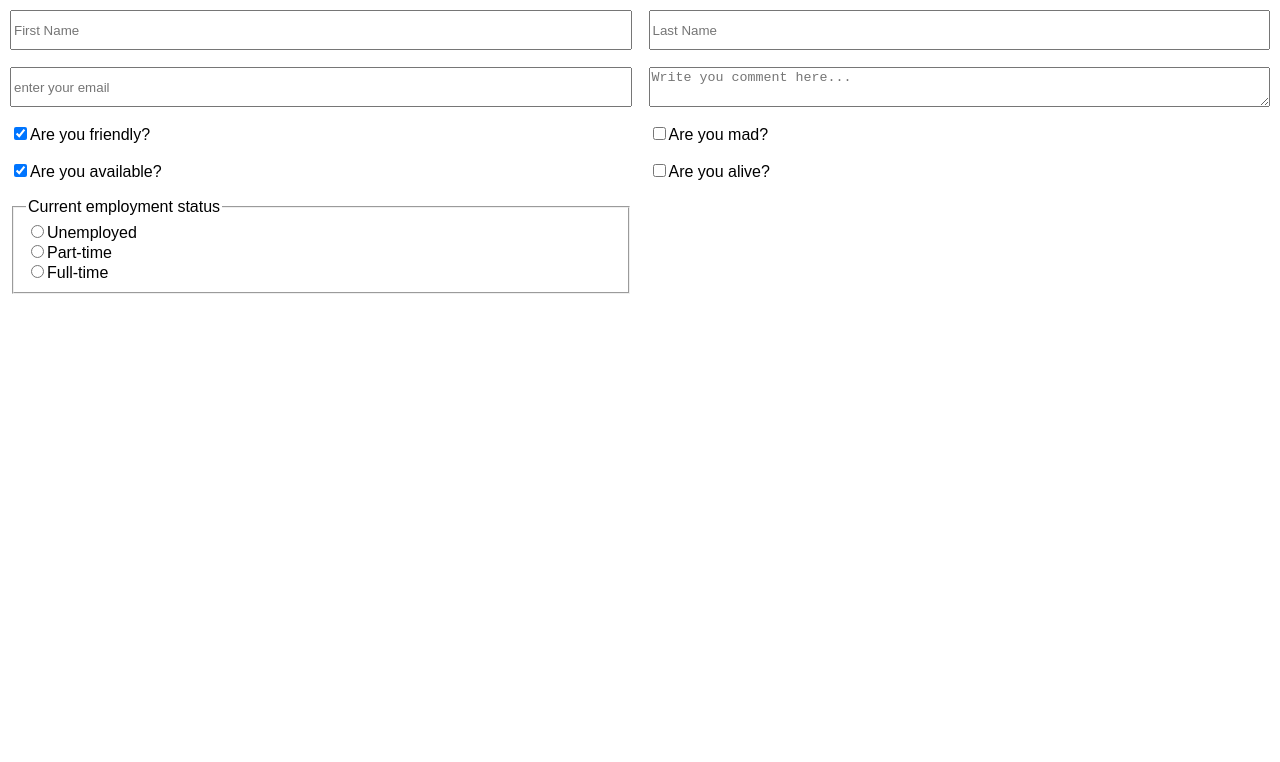
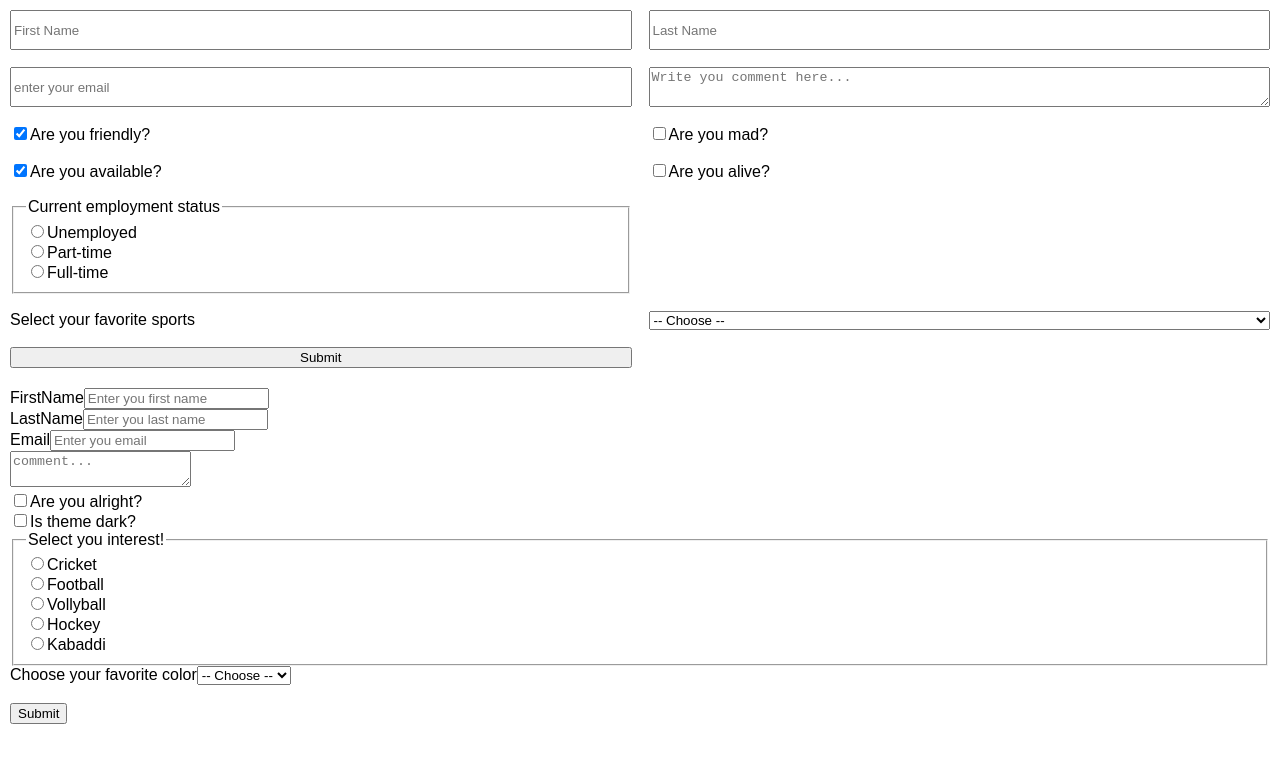
Before and after one commit to Musheeb/meme-generator-project, a React (Vite) app: page / in a window 1280 px wide. Shown: the top 762 px of the page. Built offline with nearby package versions, Linux system fonts and the light colour scheme.

Commit message:
feat: select in form, submit form, form revision

```diff
--- a/src/App.jsx
+++ b/src/App.jsx
@@ -10,6 +10,7 @@ import Boxes from "./components/Boxes/Boxes.jsx";
 import Box from "./components/Box/Box.jsx";
 import Joke from "./components/Joke/Joke.jsx";
 import Form from "./components/Form/Form.jsx";
+import FormNew from "./components/FormNew/FormNew.jsx";
 
 // import boxData from "./boxes.js";
 import jokes from "./jokes.js";
@@ -106,6 +107,7 @@ function App() {
   return (
     <div className="container-main">
       <Form />
+      <FormNew />
 
       {/* {messages.length ? (
         <h1>
--- a/src/components/Form/Form.jsx
+++ b/src/components/Form/Form.jsx
@@ -12,23 +12,30 @@ function Form() {
     areYouAvailable: true,
     areYouEvenAlive: false,
     employment: "",
+    favSports: "",
   });
 
   console.log(formData);
 
   function handleChange(event) {
     const { name, value, type, checked } = event.target;
-    console.log(event.target.value);
+    // console.log(event.target.value);
     setFormData((prevFormData) => {
       return {
         ...prevFormData,
-        [name]: type === "checked" ? checked : value,
+        [name]: type === "checkbox" ? checked : value,
       };
     });
   }
 
+  function submitFormData(event) {
+    event.preventDefault();
+    console.log("Form sumitted with data - ", formData);
+    //Call you API here to submit the form.
+  }
+
   return (
-    <form action="" className="form">
+    <form action="" className="form" onSubmit={submitFormData}>
       <input
         type="text"
         placeholder="First Name"
@@ -129,6 +136,15 @@ function Form() {
         />
         <label htmlFor="full-time-radio">Full-time</label>
       </fieldset>
+      <br />
+      <label htmlFor="favSports">Select your favorite sports</label>
+      <select name="favSports" id="favSports" onChange={handleChange}>
+        <option value="">-- Choose --</option>
+        <option value="cricket">Cricket</option>
+        <option value="football">Football</option>
+        <option value="vollyball">Vollyball</option>
+      </select>
+      <button>Submit</button>
     </form>
   );
 }
--- /dev/null
+++ b/src/components/FormNew/FormNew.css
@@ -0,0 +1,3 @@
+.form-new-container {
+  padding: 10px;
+}
--- /dev/null
+++ b/src/components/FormNew/FormNew.jsx
@@ -0,0 +1,163 @@
+import "./FormNew.css";
+import { useState } from "react";
+
+function FormNew() {
+  const [formData, setFormData] = useState({
+    firstName: "",
+    lastName: "",
+    email: "",
+    comment: "",
+    isAlright: false,
+    isDark: false,
+    interest: "",
+    favoriteColor: "",
+  });
+  //   console.log(formData);
+
+  function handleChange(event) {
+    const { name, value, type, checked } = event.target;
+    setFormData((prevFormData) => {
+      return {
+        ...prevFormData,
+        [name]: type === "checkbox" ? checked : value,
+      };
+    });
+  }
+
+  function submitFormData(event) {
+    event.preventDefault();
+    console.log("Form submitted - ", formData);
+  }
+
+  return (
+    <form className="form-new-container" onSubmit={submitFormData}>
+      <label htmlFor="firstName">FirstName</label>
+      <input
+        type="text"
+        id="firstName"
+        placeholder="Enter you first name"
+        name="firstName"
+        onChange={handleChange}
+        value={formData.firstName}
+      />
+      <br />
+      <label htmlFor="lastName">LastName</label>
+      <input
+        type="text"
+        id="lastName"
+        placeholder="Enter you last name"
+        name="lastName"
+        onChange={handleChange}
+        value={formData.lastName}
+      />
+      <br />
+      <label htmlFor="email">Email</label>
+      <input
+        type="email"
+        name="email"
+        placeholder="Enter you email"
+        onChange={handleChange}
+        value={formData.email}
+      />
+      <br />
+      <textarea
+        name="comment"
+        id="comment"
+        placeholder="comment..."
+        onChange={handleChange}
+        value={formData.comment}
+      />
+      <br />
+      <input
+        type="checkbox"
+        id="isAlright-bro"
+        name="isAlright"
+        checked={formData.isAlright}
+        onChange={handleChange}
+      />
+      <label htmlFor="isAlright-bro">Are you alright?</label>
+      <br />
+      <input
+        type="checkbox"
+        name="isDark"
+        id="checkbox-isDark"
+        checked={formData.isDark}
+        onChange={handleChange}
+      />
+      <label htmlFor="checkbox-isDark">Is theme dark?</label>
+      <fieldset>
+        <legend>Select you interest!</legend>
+        <input
+          type="radio"
+          id="radio-cricket"
+          name="interest"
+          value="cricket"
+          onChange={handleChange}
+          checked={formData.interest === "cricket"}
+        />
+        <label htmlFor="radio-cricket">Cricket</label>
+        <br />
+        <input
+          type="radio"
+          id="radio-football"
+          name="interest"
+          onChange={handleChange}
+          value="football"
+          checked={formData.interest === "football"}
+        />
+        <label htmlFor="radio-football">Football</label>
+        <br />
+        <input
+          type="radio"
+          id="radio-vollyball"
+          name="interest"
+          onChange={handleChange}
+          value="vollyball"
+          checked={formData.interest === "vollyball"}
+        />
+        <label htmlFor="radio-vollyball">Vollyball</label>
+        <br />
+        <input
+          type="radio"
+          id="radio-hockey"
+          name="interest"
+          onChange={handleChange}
+          value="hockey"
+          checked={formData.interest === "hockey"}
+        />
+        <label htmlFor="radio-hockey">Hockey</label>
+        <br />
+        <input
+          type="radio"
+          id="radio-kabaddi"
+          name="interest"
+          onChange={handleChange}
+          value="kabaddi"
+          checked={formData.interest === "kabaddi"}
+        />
+        <label htmlFor="radio-kabaddi">Kabaddi</label>
+        <br />
+      </fieldset>
+      <label htmlFor="favColor">Choose your favorite color</label>
+      <select
+        name="favoriteColor"
+        id="favColor"
+        onChange={handleChange}
+        value={formData.favoriteColor}
+      >
+        <option value="">-- Choose --</option>
+        <option value="red">Red</option>
+        <option value="green">Green</option>
+        <option value="violet">Violet</option>
+        <option value="purple">Purple</option>
+        <option value="tomato">Tomato</option>
+        <option value="pink">Pink</option>
+      </select>
+      <br />
+      <br />
+      <button>Submit</button>
+    </form>
+  );
+}
+
+export default FormNew;
```
